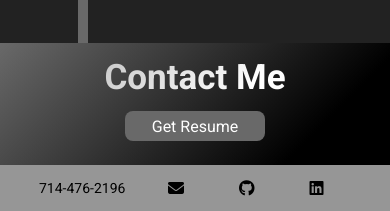
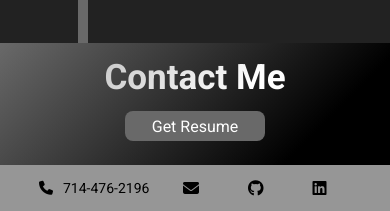
Before and after one commit to Jeff496/Portfolio, a plain HTML site: page index.html in a window 390 px wide. Shown: the part 2039-2250 px from the top of the page. Drawn offline with Linux system fonts and the light colour scheme.

Commit message:
icon fixes in footer for smaller screens

```diff
--- a/style.css
+++ b/style.css
@@ -343,7 +343,8 @@ nav .fa-solid {
     }
 
     .contacts .fa-solid.fa-phone {
-        display: none;
+        margin-right: 10px;
+        margin-left: 0px;
     }
 
     .contacts p {
```
